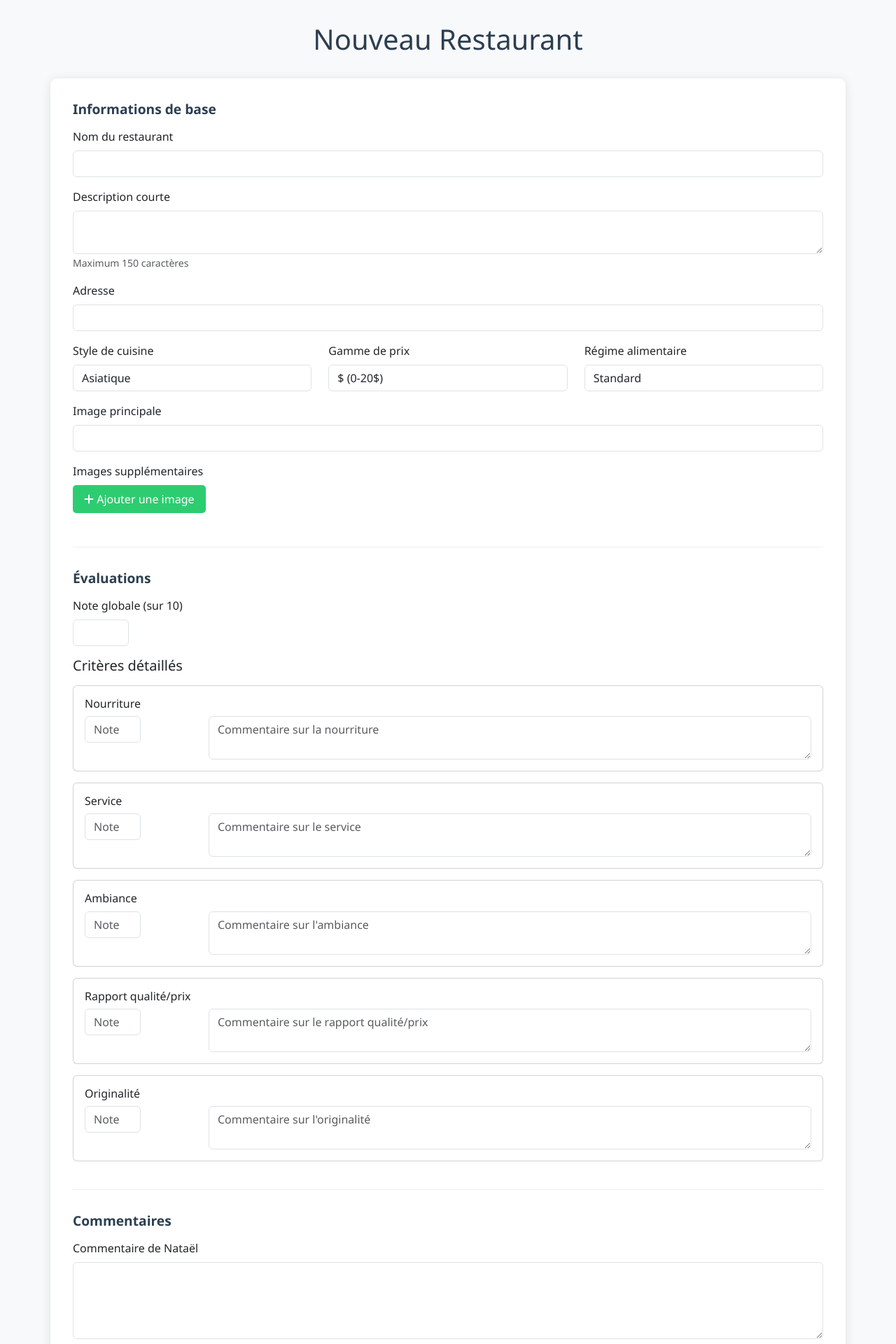
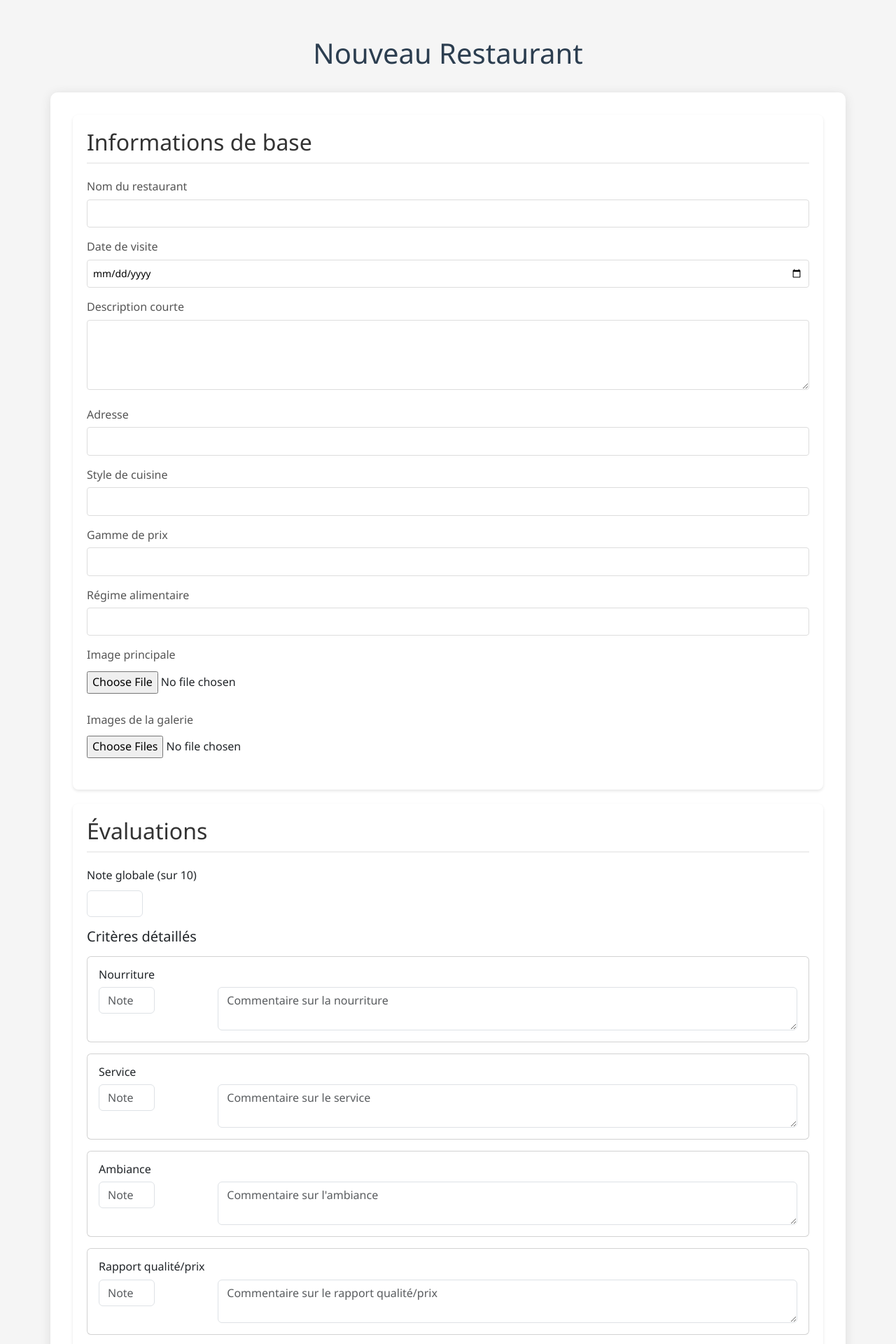
Before and after one commit to Natael21/blog-culinaire, a Jekyll site: the page admin/new-recipe.html, which Jekyll copies as it is, in a window 1280 px wide. Shown: the top 1920 px of the page at 70% size. Built offline with Jekyll 4.4.1, drawn with Linux system fonts in a browser that asks for light colours; some of the changed text lies outside the part shown.

Commit message:
formulaire pour ajout resto

```diff
--- a/admin/new-recipe.html
+++ b/admin/new-recipe.html
@@ -9,8 +9,10 @@
     <style>
         body {
             font-family: 'Segoe UI', Tahoma, Geneva, Verdana, sans-serif;
-            background-color: #f8f9fa;
-            padding-bottom: 2rem;
+            line-height: 1.6;
+            margin: 0;
+            padding: 20px;
+            background-color: #f5f5f5;
         }
         .admin-container {
             max-width: 1200px;
@@ -34,18 +36,43 @@
             margin-bottom: 1.5rem;
         }
         .form-section {
-            margin-bottom: 2rem;
-            padding-bottom: 1rem;
-            border-bottom: 1px solid #eee;
+            background: white;
+            padding: 20px;
+            border-radius: 8px;
+            box-shadow: 0 2px 4px rgba(0,0,0,0.1);
+            margin-bottom: 20px;
         }
         .form-section:last-child {
             border-bottom: none;
         }
         .form-section-title {
-            color: #2c3e50;
-            font-size: 1.2rem;
-            margin-bottom: 1rem;
-            font-weight: bold;
+            color: #333;
+            margin-bottom: 20px;
+            padding-bottom: 10px;
+            border-bottom: 2px solid #eee;
+        }
+        .form-group {
+            margin-bottom: 15px;
+        }
+        .form-group label {
+            display: block;
+            margin-bottom: 5px;
+            color: #555;
+            font-weight: 500;
+        }
+        .form-group input[type="text"],
+        .form-group input[type="date"],
+        .form-group textarea,
+        .form-group select {
+            width: 100%;
+            padding: 8px;
+            border: 1px solid #ddd;
+            border-radius: 4px;
+            font-size: 14px;
+        }
+        .form-group textarea {
+            min-height: 100px;
+            resize: vertical;
         }
         .rating-row {
             display: flex;
@@ -109,6 +136,98 @@
         .rating-input {
             width: 80px;
         }
+        .image-upload-container,
+        .gallery-upload-container {
+            margin-top: 10px;
+        }
+        .image-preview,
+        .gallery-preview {
+            margin-top: 10px;
+            display: flex;
+            flex-wrap: wrap;
+            gap: 10px;
+        }
+        .image-preview img,
+        .gallery-preview img {
+            max-width: 200px;
+            max-height: 200px;
+            object-fit: cover;
+            border-radius: 4px;
+            box-shadow: 0 2px 4px rgba(0,0,0,0.1);
+        }
+        .gallery-item {
+            position: relative;
+        }
+        .gallery-item img {
+            cursor: pointer;
+        }
+        .gallery-item:hover::after {
+            content: '×';
+            position: absolute;
+            top: 5px;
+            right: 5px;
+            background: rgba(255,0,0,0.8);
+            color: white;
+            width: 20px;
+            height: 20px;
+            border-radius: 50%;
+            display: flex;
+            align-items: center;
+            justify-content: center;
+            cursor: pointer;
+        }
+        .btn {
+            padding: 10px 20px;
+            border: none;
+            border-radius: 4px;
+            cursor: pointer;
+            font-size: 14px;
+            font-weight: 500;
+            transition: background-color 0.3s;
+        }
+        .btn-primary {
+            background-color: #007bff;
+            color: white;
+        }
+        .btn-primary:hover {
+            background-color: #0056b3;
+        }
+        .btn-secondary {
+            background-color: #6c757d;
+            color: white;
+        }
+        .btn-secondary:hover {
+            background-color: #545b62;
+        }
+        .markdown-preview {
+            background: white;
+            padding: 20px;
+            border-radius: 8px;
+            box-shadow: 0 2px 4px rgba(0,0,0,0.1);
+            margin-top: 20px;
+            white-space: pre-wrap;
+            font-family: monospace;
+            font-size: 14px;
+            line-height: 1.5;
+        }
+        .error-message {
+            color: #dc3545;
+            font-size: 14px;
+            margin-top: 5px;
+        }
+        .loading {
+            display: inline-block;
+            width: 20px;
+            height: 20px;
+            border: 3px solid #f3f3f3;
+            border-top: 3px solid #3498db;
+            border-radius: 50%;
+            animation: spin 1s linear infinite;
+        }
+        @keyframes spin {
+            0% { transform: rotate(0deg); }
+            100% { transform: rotate(360deg); }
+        }
     </style>
 </head>
 <body>
@@ -121,70 +240,55 @@
             <!-- Informations de base -->
             <div class="form-section">
                 <h2 class="form-section-title">Informations de base</h2>
-                <div class="mb-3">
-                    <label for="title" class="form-label">Nom du restaurant</label>
-                    <input type="text" class="form-control" id="title" required>
+                <div class="form-group">
+                    <label for="title">Nom du restaurant</label>
+                    <input type="text" id="title" name="title" required>
                 </div>
-                <div class="mb-3">
-                    <label for="description" class="form-label">Description courte</label>
-                    <textarea class="form-control" id="description" rows="2" maxlength="150" required></textarea>
-                    <small class="text-muted">Maximum 150 caractères</small>
+
+                <div class="form-group">
+                    <label for="date">Date de visite</label>
+                    <input type="date" id="date" name="date" required>
                 </div>
-                <div class="mb-3">
-                    <label for="address" class="form-label">Adresse</label>
-                    <input type="text" class="form-control" id="address" required>
+
+                <div class="form-group">
+                    <label for="description">Description courte</label>
+                    <textarea id="description" name="description" required></textarea>
                 </div>
-                <div class="row">
-                    <div class="col-md-4 mb-3">
-                        <label for="style" class="form-label">Style de cuisine</label>
-                        <select class="form-control" id="style" required>
-                            <option value="Asiatique">Asiatique</option>
-                            <option value="Italien">Italien</option>
-                            <option value="Mexicain">Mexicain</option>
-                            <option value="Bistro">Bistro</option>
-                            <option value="Américain">Américain</option>
-                            <option value="Moyen-Orient">Moyen-Orient</option>
-                            <option value="Vietnamien">Vietnamien</option>
-                            <option value="Indien">Indien</option>
-                            <option value="Café-Bistro">Café-Bistro</option>
-                            <option value="Pub & Microbrasserie">Pub & Microbrasserie</option>
-                            <option value="Français">Français</option>
-                            <option value="Fusion">Fusion</option>
-                            <option value="Méditerranéen">Méditerranéen</option>
-                            <option value="Fast-food">Fast-food</option>
-                            <option value="Autre">Autre</option>
-                        </select>
-                    </div>
-                    <div class="col-md-4 mb-3">
-                        <label for="price" class="form-label">Gamme de prix</label>
-                        <select class="form-control" id="price" required>
-                            <option value="budget">$ (0-20$)</option>
-                            <option value="medium">$$ (20-40$)</option>
-                            <option value="expensive">$$$ (40$ et +)</option>
-                        </select>
-                    </div>
-                    <div class="col-md-4 mb-3">
-                        <label for="diet" class="form-label">Régime alimentaire</label>
-                        <select class="form-control" id="diet" required>
-                            <option value="standard">Standard</option>
-                            <option value="vegetarian-friendly">Végétarien</option>
-                            <option value="vegan-friendly">Végétalien</option>
-                        </select>
+
+                <div class="form-group">
+                    <label for="address">Adresse</label>
+                    <input type="text" id="address" name="address" required>
+                </div>
+
+                <div class="form-group">
+                    <label for="style">Style de cuisine</label>
+                    <input type="text" id="style" name="style" required>
+                </div>
+
+                <div class="form-group">
+                    <label for="price">Gamme de prix</label>
+                    <input type="text" id="price" name="price" required>
+                </div>
+
+                <div class="form-group">
+                    <label for="diet">Régime alimentaire</label>
+                    <input type="text" id="diet" name="diet" required>
+                </div>
+
+                <div class="form-group">
+                    <label for="mainImage">Image principale</label>
+                    <div class="image-upload-container">
+                        <input type="file" id="mainImage" name="mainImage" accept="image/*" required>
+                        <div id="mainImagePreview" class="image-preview"></div>
                     </div>
                 </div>
-                <div class="mb-3">
-                    <label for="mainImage" class="form-label">Image principale</label>
-                    <input type="url" class="form-control" id="mainImage" required>
-                    <div id="mainImagePreview" class="image-preview"></div>
-                </div>
-                <div class="mb-3">
-                    <label class="form-label">Images supplémentaires</label>
-                    <div id="additionalImages">
-                        <!-- Les images supplémentaires seront ajoutées ici -->
+
+                <div class="form-group">
+                    <label>Images de la galerie</label>
+                    <div class="gallery-upload-container">
+                        <input type="file" id="galleryImages" name="galleryImages" accept="image/*" multiple>
+                        <div id="galleryPreview" class="gallery-preview"></div>
                     </div>
-                    <button type="button" class="add-btn" onclick="addImage()">
-                        <i class="fas fa-plus"></i> Ajouter une image
-                    </button>
                 </div>
             </div>
 
@@ -311,13 +415,15 @@
         }
 
         function generateMarkdown() {
-            const title = document.getElementById('title').value || '[Nom du restaurant]';
-            const description = document.getElementById('description').value || '[Description]';
-            const address = document.getElementById('address').value || '[Adresse]';
+            const title = document.getElementById('title').value;
+            const date = document.getElementById('date').value;
+            const description = document.getElementById('description').value;
+            const address = document.getElementById('address').value;
             const style = document.getElementById('style').value;
             const price = document.getElementById('price').value;
             const diet = document.getElementById('diet').value;
-            const mainImage = document.getElementById('mainImage').value;
+            const mainImageUrl = document.getElementById('mainImageUrl').value;
+            const galleryUrls = Array.from(document.getElementsByName('galleryUrls[]')).map(input => input.value);
             const overallRating = document.getElementById('overallRating').value || '0';
 
             // Collecter les images supplémentaires
@@ -415,15 +521,68 @@ ${document.getElementById('nicolasComment').value || '[Commentaire de Nicolas]'}
         });
 
         // Prévisualisation de l'image principale
-        document.getElementById('mainImage').addEventListener('input', function(e) {
-            const preview = document.getElementById('mainImagePreview');
-            if (e.target.value) {
-                preview.innerHTML = `<img src="${e.target.value}" alt="Aperçu" style="max-width: 200px;">`;
-            } else {
-                preview.innerHTML = '';
+        document.getElementById('mainImage').addEventListener('change', async function(e) {
+            const file = e.target.files[0];
+            if (file) {
+                const preview = document.getElementById('mainImagePreview');
+                preview.innerHTML = `<img src="${URL.createObjectURL(file)}" alt="Prévisualisation">`;
+
+                try {
+                    const imageUrl = await handleImageUpload(file);
+                    document.getElementById('mainImageUrl').value = imageUrl;
+                } catch (error) {
+                    alert('Erreur lors de l\'upload de l\'image : ' + error.message);
+                }
             }
-            updateMarkdownPreview();
         });
+
+        // Gérer la prévisualisation des images de la galerie
+        document.getElementById('galleryImages').addEventListener('change', async function(e) {
+            const files = e.target.files;
+            const preview = document.getElementById('galleryPreview');
+            preview.innerHTML = '';
+
+            for (let file of files) {
+                const imgContainer = document.createElement('div');
+                imgContainer.className = 'gallery-item';
+                imgContainer.innerHTML = `<img src="${URL.createObjectURL(file)}" alt="Prévisualisation">`;
+                preview.appendChild(imgContainer);
+
+                try {
+                    const imageUrl = await handleImageUpload(file);
+                    const galleryInput = document.createElement('input');
+                    galleryInput.type = 'hidden';
+                    galleryInput.name = 'galleryUrls[]';
+                    galleryInput.value = imageUrl;
+                    imgContainer.appendChild(galleryInput);
+                } catch (error) {
+                    alert('Erreur lors de l\'upload de l\'image : ' + error.message);
+                }
+            }
+        });
+
+        // Fonction pour gérer l'upload des images
+        async function handleImageUpload(file) {
+            try {
+                const formData = new FormData();
+                formData.append('file', file);
+
+                const response = await fetch('/.netlify/functions/upload-image', {
+                    method: 'POST',
+                    body: formData
+                });
+
+                if (!response.ok) {
+                    throw new Error('Erreur lors de l\'upload de l\'image');
+                }
+
+                const data = await response.json();
+                return data.url;
+            } catch (error) {
+                console.error('Erreur:', error);
+                throw error;
+            }
+        }
 
         // Gérer la soumission du formulaire
         document.getElementById('restaurantForm').addEventListener('submit', async (e) => {
```
Also changed, not shown: other parts of admin/new-recipe.html (+2 -2 lines), netlify/functions/upload-image.js (added, +52 -0 lines).
